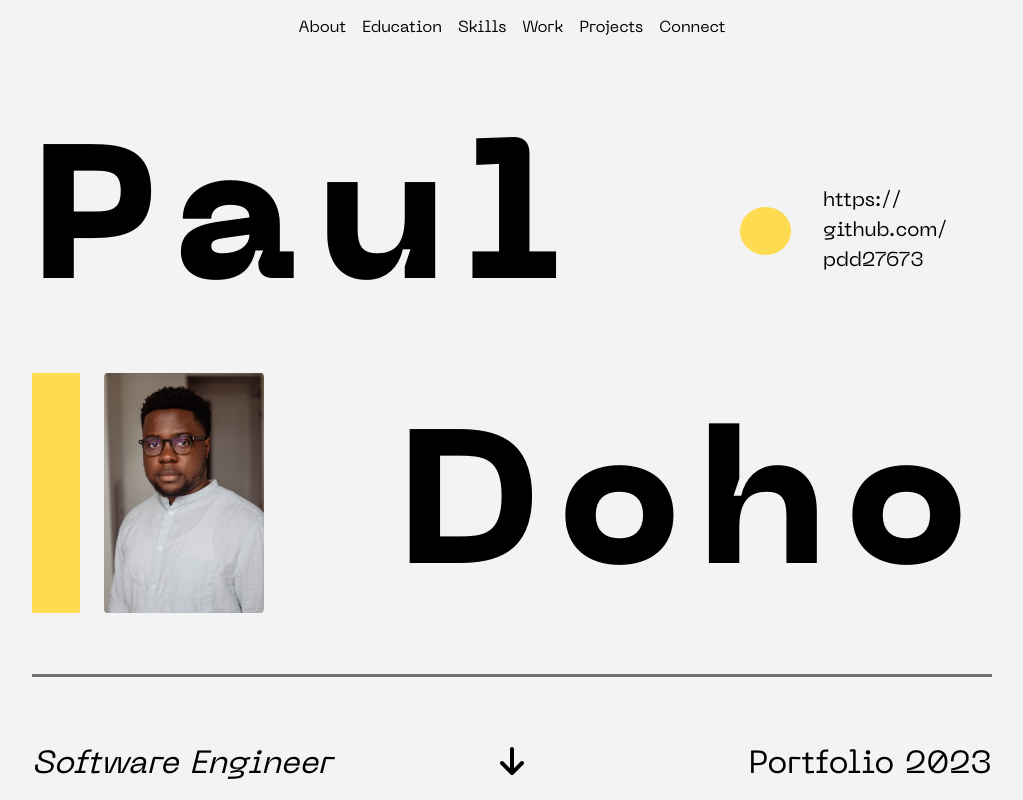
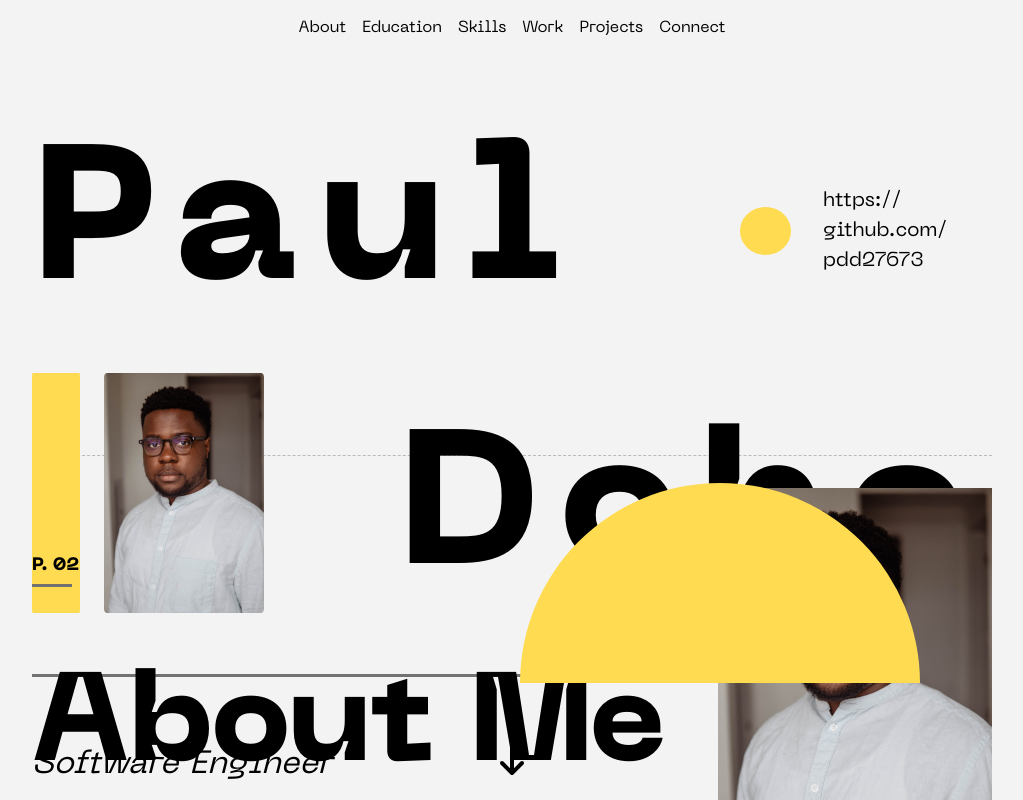
Before and after one commit to pdd27673/next-js-2023-portfolio, a Next.js app: page / in a window 1280 px wide. Shown: the top 800 px of the page, without its empty margins (128-1151 px from the left). Built offline with nearby package versions, Linux system fonts and the light colour scheme.

Commit message:
changed the view height for desktop

```diff
--- a/src/app/page.module.scss
+++ b/src/app/page.module.scss
@@ -4,7 +4,7 @@
 }
 
 .section {
-  height: 100vh;
+  height: 50vh;
   padding: 2rem 0rem;
 
   border-bottom: #bababa dashed .1rem;
```
